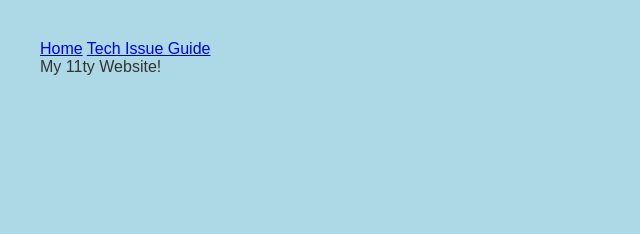
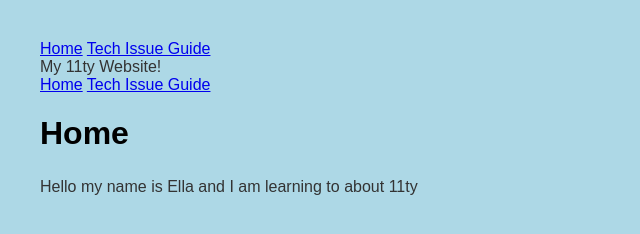
Before and after one commit to galiotoella2005/eleventy-site, an Eleventy site: page _src/index.md in a window 1280 px wide. Shown: the whole page, without its empty margins (0-640 px from the left). Built offline with nearby package versions, Linux system fonts and the light colour scheme; Eleventy itself is replaced by a stand-in of ours; files that its build step writes are made by us from their sources.

Commit message:
top.html

```diff
--- a/_src/_includes/base.njk
+++ b/_src/_includes/base.njk
@@ -19,6 +19,11 @@
 </head>
 <body>
 My 11ty Website!
+{% include "layouts/top.html" %}
+<h1>{{ title }} </h1>
+<p>{{ information }}</p>
 {{ content | safe }}
 </body>
+
+
 </html>
--- /dev/null
+++ b/_src/_includes/layouts/top.html
@@ -0,0 +1,4 @@
+<nav>
+    <a href="index.html">Home</a>
+    <a href="guide.html">Tech Issue Guide</a>
+</nav>
```
Also changed, not shown: 7 other files.
